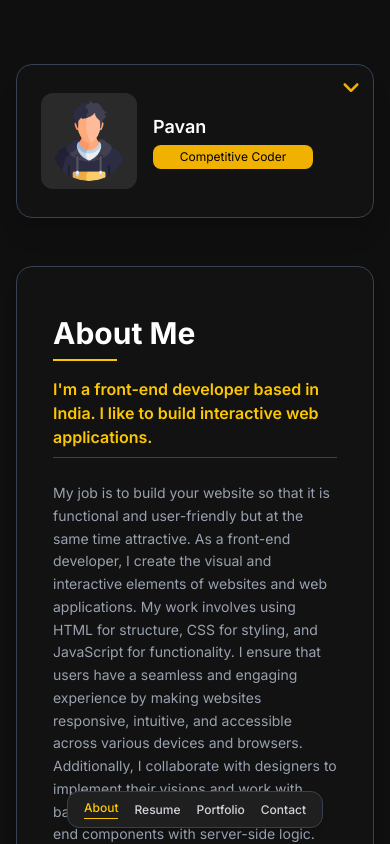
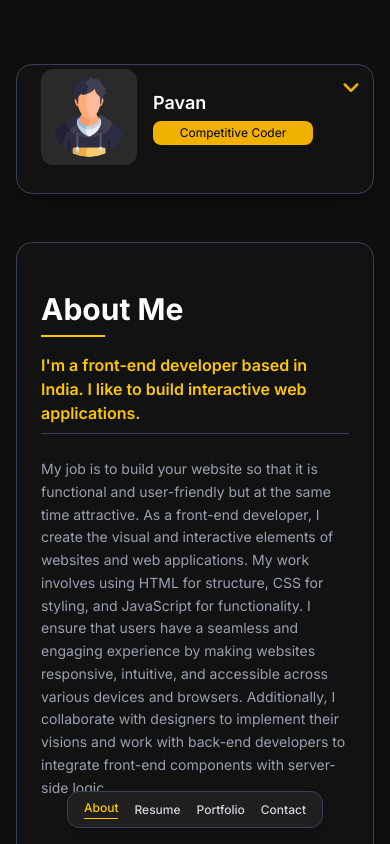
Before and after one commit to paavn17/portfolio, a Next.js app: page / in a window 390 px wide. Shown: the top 844 px of the page. Built offline with nearby package versions, Linux system fonts and the light colour scheme.

Commit message:
responsiveness change

```diff
--- a/components/aboutme.tsx
+++ b/components/aboutme.tsx
@@ -6,7 +6,7 @@ import { motion } from 'framer-motion';
 
 const Aboutme = () => {
   return (
-    <div className="px-3 sm:px-5">
+    <div className="px-0 sm:px-5">
       <motion.h2
         initial={{ opacity: 0, y: 20 }}
         animate={{ opacity: 1, y: 0 }}
@@ -19,7 +19,7 @@ const Aboutme = () => {
         animate={{ opacity: 1, y: 0 }}
         transition={{ delay: 0.1 }}
         className="border-b-2 border-yellow-400 mb-4 w-16"
-      ></motion.div>
+      />
 
       <motion.p
         initial={{ opacity: 0, y: 20 }}
--- a/components/contact.tsx
+++ b/components/contact.tsx
@@ -38,7 +38,7 @@ const Contact: React.FC = () => {
   };
 
   return (
-    <main className="min-h-screen bg-[#111] text-white px-4 sm:px-6">
+    <main className="min-h-screen bg-[#111] text-white px-0 sm:px-6">
       <ToastContainer position="bottom-right" autoClose={3000} />
 
       <div className="max-w-7xl mx-auto">
--- a/components/portfolio.tsx
+++ b/components/portfolio.tsx
@@ -36,7 +36,7 @@ const Portfolio = () => {
   ];
 
   return (
-    <main className="min-h-screen bg-[#121212] sm:px-6 ">
+    <main className="min-h-screen bg-[#121212] px-0 sm:px-6">
       <div className="max-w-7xl mx-auto">
         <motion.h1
           initial={{ opacity: 0, y: 20 }}
@@ -68,8 +68,12 @@ const Portfolio = () => {
                 {/* Content */}
                 <div className="p-5 flex flex-col sm:flex-row justify-between sm:items-center gap-4">
                   <div>
-                    <h3 className="text-xl sm:text-2xl font-semibold text-yellow-400 mb-1">{project.title}</h3>
-                    <p className="text-sm sm:text-base text-gray-300">{project.category}</p>
+                    <h3 className="text-xl sm:text-2xl font-semibold text-yellow-400 mb-1">
+                      {project.title}
+                    </h3>
+                    <p className="text-sm sm:text-base text-gray-300">
+                      {project.category}
+                    </p>
                   </div>
 
                   {/* Icons */}
--- a/components/sidebar.tsx
+++ b/components/sidebar.tsx
@@ -1,4 +1,4 @@
-"use client"
+'use client';
 import { useState } from 'react';
 import { RotatingText } from '@/animations/name';
 import Image from 'next/image';
@@ -29,18 +29,18 @@ export default function Sidebar() {
       </button>
 
       {/* Avatar + Name + Role */}
-      <div className="flex flex-row sm:flex-col items-center sm:items-center justify-start sm:justify-center mb-6 mt-6 space-x-4 sm:space-x-0 sm:space-y-4">
-        <div className="bg-[#2a2a2a] p-2 sm:p-6 rounded-xl">
+      <div className="flex flex-row sm:flex-col items-center sm:items-center justify-start sm:justify-center mb-6 space-x-4 sm:space-x-0 sm:space-y-4">
+        <div className="bg-[#2a2a2a] p-2 sm:p-4 rounded-xl">
           <Image
             src="/user_avatar.png"
             alt="Avatar"
             width={80}
             height={80}
-            className="rounded-full"
+            className="rounded-full sm:w-24 sm:h-24 w-20 h-20"
           />
         </div>
 
-        <div className="flex flex-col justify-center items-start sm:items-center mt-0 sm:mt-4">
+        <div className="flex flex-col justify-center items-start sm:items-center sm:mt-4">
           <h1 className="text-lg sm:text-3xl font-semibold text-left sm:text-center">
             Pavan
           </h1>
```
